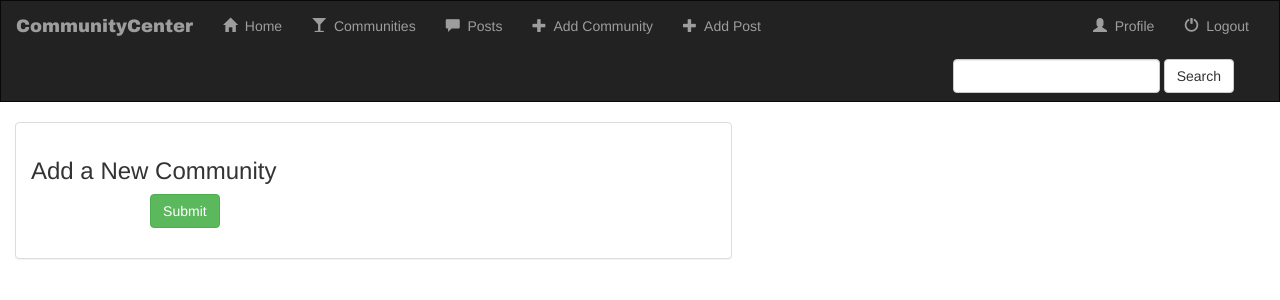
After one commit to eermis1/SWE573, a Django app: template communityc/community/templates/community_form.html in a window 1280 px wide. The commit adds this page. Shown: the top 300 px of the page. Run offline with Django 3.2, Linux system fonts and the light colour scheme; the template is opened without the code that fills it, so the values that code supplies are empty; some libraries are stand-ins or nearby versions.

Commit message:
action v1 for #11

```diff
--- a/communityc/community/models.py
+++ b/communityc/community/models.py
@@ -1,9 +1,13 @@
 from django.db import models
+from django.urls import reverse
 
 class Community(models.Model):
     community_name = models.CharField(max_length=100)
     community_description = models.CharField(max_length=200)
     community_tag = models.CharField(max_length=150)
+
+    def get_absolute_url(self):
+        return reverse("detail.html", kwargs={"pk" : self.pk})
 
     def __str__ (self):
         return self.community_name + "--" +self.community_description
@@ -14,5 +18,6 @@ class Post(models.Model):
     post_description = models.CharField(max_length=200)
     post_tag = models.CharField(max_length=150)
 
+
     def __str__ (self):
         return self.post_title + "--" + self.post_description
--- a/communityc/community/templates/Overall/base.html
+++ b/communityc/community/templates/Overall/base.html
@@ -17,7 +17,7 @@
     <div class="container-fluid">
         <!-- Header -->
         <div class="navbar-header">
-             <a class="navbar-brand" href="#">CommunityCenter</a>
+             <a class="navbar-brand" href="templates:index">CommunityCenter</a>
             <button type="button" class="navbar-toggle" data-toggle="collapse" data-target="#topNavBar">
                 <span class="icon-bar"></span>
                 <span class="icon-bar"></span>
--- /dev/null
+++ b/communityc/community/templates/community_form.html
@@ -0,0 +1,30 @@
+<!DOCTYPE html>
+{% extends 'Overall/base.html' %}
+{% block title %}Add a New Community{% endblock %}
+
+{% block body %}
+<div class="container-fluid">
+
+    <div class="row">
+
+        <div class="col-sm-12 col-md-7">
+            <div class="panel panel-default">
+                <div class="panel-body">
+                    <h3>Add a New Community</h3>
+                    {% if error_message %}
+                        <p><strong>{{ error_message }}</strong></p>
+                    {% endif %}
+                    <form class="form-horizontal" role="form" action="" method="post" enctype="multipart/form-data">
+                        {% csrf_token %}
+                        {% include 'form_template.html' %}
+                        <div class="form-group">
+                            <div class="col-sm-offset-2 col-sm-10">
+                                <button type="submit" class="btn btn-success">Submit</button>
+                            </div>
+                        </div>
+                    </form>
+                </div>
+            </div>
+        </div>
+{% endblock %}
+</html>
--- a/communityc/community/templates/detail.html
+++ b/communityc/community/templates/detail.html
@@ -5,8 +5,4 @@
 {{ community }}
 
 
-
-
-
-
 {% endblock %}
--- /dev/null
+++ b/communityc/community/templates/form_template.html
@@ -0,0 +1,9 @@
+{% for field in form %}
+    <div class="form-group">
+        <div class="col-sm-offset-2 col-sm-10">
+            <span class="text-danger small">{{ field.errors }}</span>
+        </div>
+        <label class="control-label col-sm-2">{{ field.label_tag }}</label>
+        <div class="col-sm-10">{{ field }}</div>
+    </div>
+{% endfor %}
--- a/communityc/community/urls.py
+++ b/communityc/community/urls.py
@@ -4,7 +4,8 @@ from . import views
 
 urlpatterns = [
     path('', views.ListView.as_view(), name='homepage'),
-    path('/<pk>', views.DetailView.as_view(), name="community_detail" )
+    path('/<pk>', views.DetailView.as_view(), name="community_detail" ),
+    path('/community/add', views.CommunityCreate.as_view(), name="community_create") #community add yapısı
 ]
 
 #old structure
```
Also changed, not shown: communityc/community/views.py (+7 -9 lines), communityc/community/migrations/0001_initial.py, communityc/community/migrations/0002_auto_20191109_2224.py (added), communityc/community/migrations/0003_auto_20191109_2230.py (added), communityc/community/migrations/0004_auto_20191109_2233.py (added), communityc/community/migrations/0005_auto_20191109_2236.py (added), communityc/community/migrations/0006_remove_community_community_rank.py (added), communityc/community/migrations/__init__.py (added).
